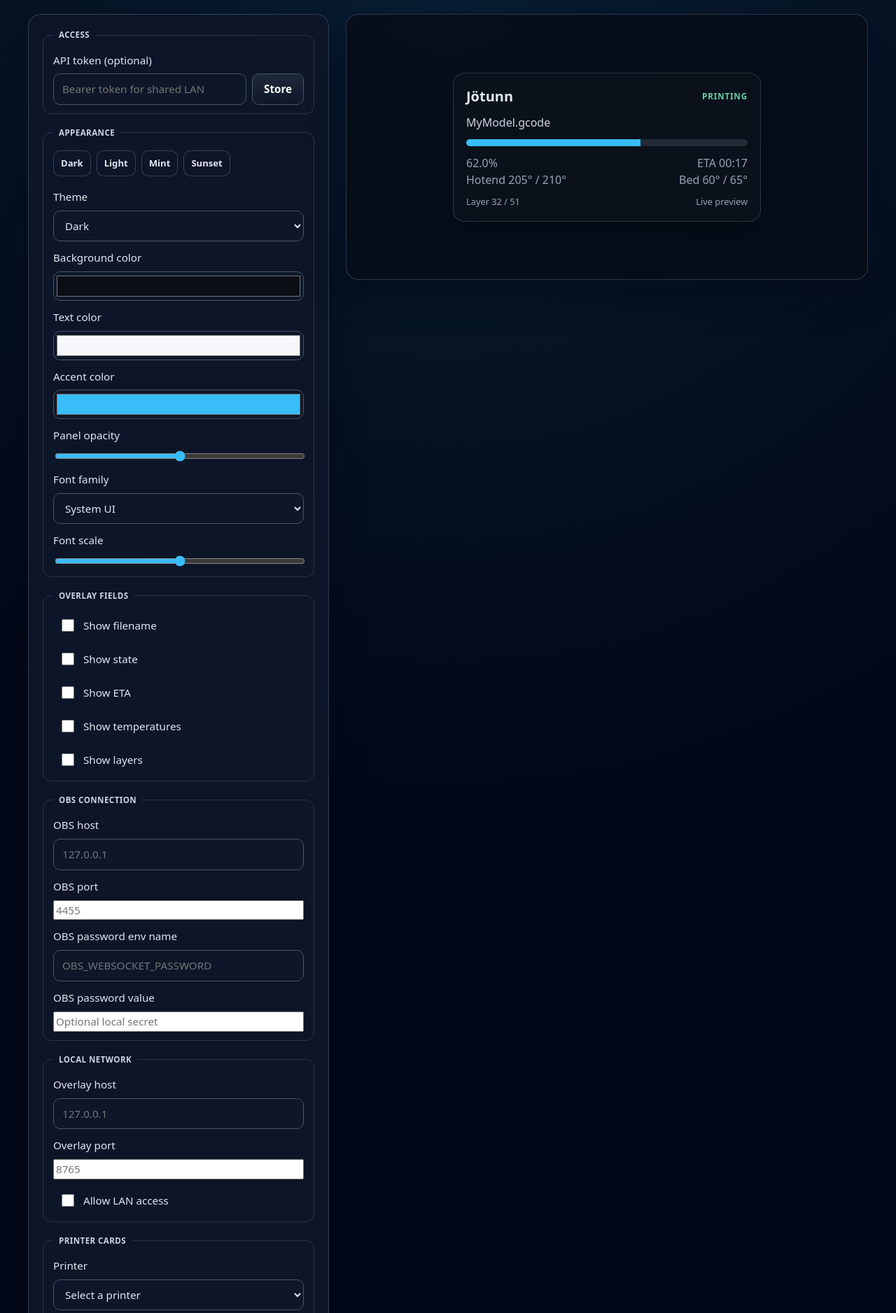
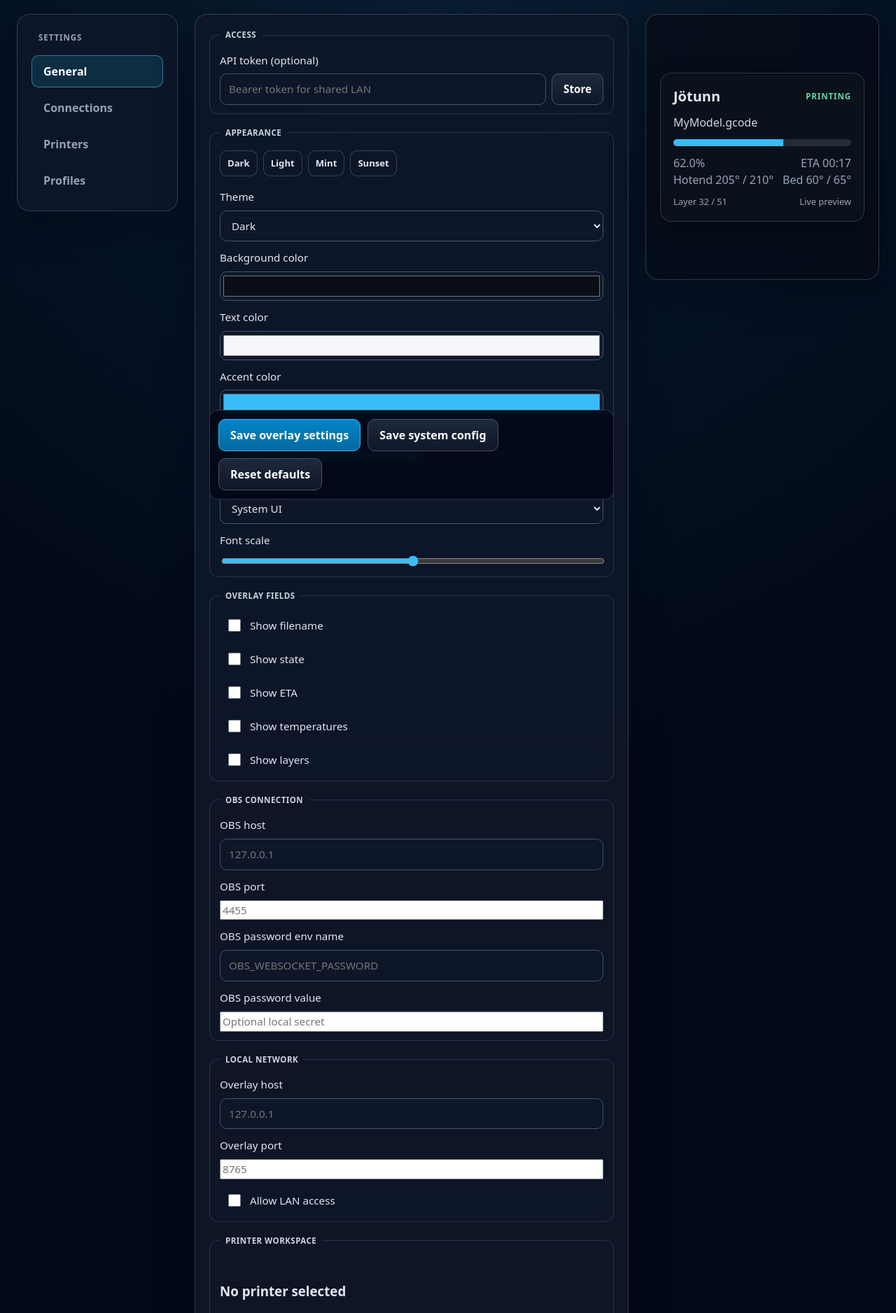
Before and after one commit to theLiRk/PrintDirectorV1, a Python web app: template printdirector/overlay/templates/settings.html in a window 1280 px wide. Shown: the part 70-1947 px from the top of the page at 70% size. Run offline with Jinja, Linux system fonts and the light colour scheme; the template is opened without the code that fills it, so the values that code supplies are empty.

Commit message:
Polish dashboard and shutdown handling
Improve settings navigation, printer style reuse, dashboard presentation, and graceful shutdown behavior.\n\nCo-authored-by: Copilot <223556219+Copilot@users.noreply.github.com>

```diff
--- a/printdirector/main.py
+++ b/printdirector/main.py
@@ -13,6 +13,8 @@ async def serve(args):
  rt=Runtime(cfg,args.demo); app=create_app(rt); server=uvicorn.Server(uvicorn.Config(app,host=cfg.overlay.host,port=cfg.overlay.port,log_level=cfg.logging.level.lower()))
  await rt.start()
  try: await server.serve()
+ except asyncio.CancelledError:
+  pass
  finally: await rt.stop()
  return 0
 def main():
--- a/printdirector/overlay/static/admin.js
+++ b/printdirector/overlay/static/admin.js
@@ -35,6 +35,12 @@ const importProfileInput = document.getElementById('import-profile');
 const tokenInput = document.getElementById('api-token');
 const tokenSaveButton = document.getElementById('token-save');
 const printerSelect = document.getElementById('printer-override-select');
+const printerPages = document.getElementById('printer-pages');
+const selectedPrinterTitle = document.getElementById('selected-printer-title');
+const selectedPrinterId = document.getElementById('selected-printer-id');
+const savePrinterStyleButton = document.getElementById('save-printer-style');
+const applyStyleTarget = document.getElementById('apply-style-target');
+const applyPrinterStyleButton = document.getElementById('apply-printer-style');
 const printerIdInput = document.getElementById('printer-id');
 const printerNameInput = document.getElementById('printer-name');
 const printerSceneInput = document.getElementById('printer-scene');
@@ -67,6 +73,22 @@ const allowLanInput = document.getElementById('allow-lan');
 
 let currentSettings = { ...defaults };
 let currentRuntimeConfig = { printers: [], obs: {}, overlay: {}, auth: {} };
+
+function activateSettingsSection(section) {
+  document.querySelectorAll('.settings-tab').forEach((button) => {
+    const active = button.dataset.section === section;
+    button.classList.toggle('active', active);
+    button.setAttribute('aria-selected', String(active));
+  });
+  document.querySelectorAll('[data-settings-section]').forEach((panel) => {
+    panel.hidden = panel.dataset.settingsSection !== section;
+  });
+}
+
+document.querySelectorAll('.settings-tab').forEach((button) => {
+  button.addEventListener('click', () => activateSettingsSection(button.dataset.section));
+});
+activateSettingsSection('general');
 
 function getToken() {
   const fromStorage = localStorage.getItem('printdirector-token');
@@ -152,6 +174,45 @@ function populatePrinterSelect(printerIds = []) {
     printerSelect.appendChild(option);
   });
   if (!printerSelect.value && printerIds.length) printerSelect.value = printerIds[0];
+  const printers = currentRuntimeConfig.printers || [];
+  printerPages.innerHTML = '';
+  printers.forEach((printer) => {
+    const button = document.createElement('button');
+    button.type = 'button';
+    button.className = 'printer-page-button';
+    button.dataset.printerId = printer.id;
+    button.innerHTML = `<strong>${escapeHtml(printer.name || printer.id)}</strong><small>${escapeHtml(printer.id)}</small>`;
+    button.addEventListener('click', () => {
+      printerSelect.value = printer.id;
+      syncPrinterInputsForSelectedPrinter();
+      applyPrinterOverrideControls(currentSettings, printer.id);
+      updateSelectedPrinterUI();
+    });
+    printerPages.appendChild(button);
+  });
+  applyStyleTarget.innerHTML = '<option value="">Apply saved style to…</option>';
+  printers.forEach((printer) => {
+    const option = document.createElement('option');
+    option.value = printer.id;
+    option.textContent = printer.name || printer.id;
+    applyStyleTarget.appendChild(option);
+  });
+  updateSelectedPrinterUI();
+}
+
+function escapeHtml(value) {
+  return String(value ?? '').replace(/[&<>"']/g, (character) => ({
+    '&': '&amp;', '<': '&lt;', '>': '&gt;', '"': '&quot;', "'": '&#39;'
+  }[character]));
+}
+
+function updateSelectedPrinterUI() {
+  const printer = (currentRuntimeConfig.printers || []).find((entry) => entry.id === printerSelect.value);
+  selectedPrinterTitle.textContent = printer ? (printer.name || printer.id) : 'No printer selected';
+  selectedPrinterId.textContent = printer ? `ID: ${printer.id}` : '';
+  document.querySelectorAll('.printer-page-button').forEach((button) => {
+    button.classList.toggle('active', button.dataset.printerId === printerSelect.value);
+  });
 }
 
 function syncPrinterInputsForSelectedPrinter() {
@@ -171,17 +232,9 @@ function syncPrinterInputsForSelectedPrinter() {
 
 function readRuntimeConfig() {
   const pid = printerSelect.value;
-  let printers = Array.isArray(currentRuntimeConfig.printers) ? currentRuntimeConfig.printers.map((printer) => ({
-    ...printer,
-    id: printer.id,
-    name: printerNameInput.value.trim() || printer.name || printer.id || 'Printer',
-    type: printerTypeInput.value || printer.type || 'klipper',
-    moonraker_url: printerMoonrakerInput.value.trim() || null,
-    bambu_url: printerBambuInput.value.trim() || null,
-    access_code: printerAccessCodeInput.value.trim() || null,
-    serial_number: printerSerialInput.value.trim() || null,
-    obs: { ...(printer.obs || {}), scene: printerSceneInput.value.trim() || printer.obs?.scene || 'Printer' }
-  })) : [];
+  let printers = Array.isArray(currentRuntimeConfig.printers)
+    ? currentRuntimeConfig.printers.map((printer) => ({ ...printer }))
+    : [];
   if (pid) {
     const index = printers.findIndex((printer) => printer.id === pid);
     if (index >= 0) {
@@ -196,17 +249,16 @@ function readRuntimeConfig() {
         serial_number: printerSerialInput.value.trim() || null,
         obs: { ...(printers[index].obs || {}), scene: printerSceneInput.value.trim() || printers[index].obs?.scene || 'Printer' }
       };
-    } else if (currentRuntimeConfig.printers && currentRuntimeConfig.printers.length) {
+    } else {
       printers.unshift({
-        ...currentRuntimeConfig.printers[0],
         id: printerIdInput.value.trim() || pid,
-        name: printerNameInput.value.trim() || currentRuntimeConfig.printers[0].name || pid,
+        name: printerNameInput.value.trim() || pid,
         type: printerTypeInput.value || 'klipper',
         moonraker_url: printerMoonrakerInput.value.trim() || null,
         bambu_url: printerBambuInput.value.trim() || null,
         access_code: printerAccessCodeInput.value.trim() || null,
         serial_number: printerSerialInput.value.trim() || null,
-        obs: { ...(currentRuntimeConfig.printers[0].obs || {}), scene: printerSceneInput.value.trim() || currentRuntimeConfig.printers[0].obs?.scene || 'Printer' }
+        obs: { scene: printerSceneInput.value.trim() || 'Printer' }
       });
     }
   }
@@ -252,6 +304,7 @@ function applyRuntimeConfig(config) {
   populatePrinterSelect(currentRuntimeConfig.printers.map((printer) => printer.id));
   if (!printerSelect.value && currentRuntimeConfig.printers.length) printerSelect.value = currentRuntimeConfig.printers[0].id;
   syncPrinterInputsForSelectedPrinter();
+  updateSelectedPrinterUI();
 }
 
 async function loadRuntimeConfig() {
@@ -432,6 +485,7 @@ addPrinterButton.addEventListener('click', () => {
   populatePrinterSelect(currentRuntimeConfig.printers.map((entry) => entry.id));
   printerSelect.value = nextId;
   syncPrinterInputsForSelectedPrinter();
+  updateSelectedPrinterUI();
   setStatus(`Added ${nextId}. Save system config to keep it.`, true, stamp());
 });
 
@@ -493,6 +547,31 @@ printerSelect.addEventListener('change', () => {
   if (!selected) return;
   applyPrinterOverrideControls(currentSettings, selected);
   syncPrinterInputsForSelectedPrinter();
+  updateSelectedPrinterUI();
+});
+
+savePrinterStyleButton.addEventListener('click', () => {
+  const selected = readPrinterOverride();
+  if (!selected) {
+    setStatus('Select a printer before saving its style.', false);
+    return;
+  }
+  localStorage.setItem('printdirector-printer-style', JSON.stringify(selected.override));
+  setStatus(`Saved style from ${selected.pid}.`, true, stamp());
+});
+
+applyPrinterStyleButton.addEventListener('click', () => {
+  const target = applyStyleTarget.value;
+  const source = localStorage.getItem('printdirector-printer-style');
+  if (!target || !source) {
+    setStatus('Save a printer style and choose a target printer first.', false);
+    return;
+  }
+  const overrideMap = { ...(currentSettings.printer_overrides || {}) };
+  overrideMap[target] = JSON.parse(source);
+  currentSettings.printer_overrides = overrideMap;
+  if (target === printerSelect.value) applyPrinterOverrideControls(currentSettings, target);
+  setStatus(`Applied saved style to ${target}. Save overlay settings to keep it.`, true, stamp());
 });
 
 saveSystemButton.addEventListener('click', async () => {
--- a/printdirector/overlay/templates/dashboard.html
+++ b/printdirector/overlay/templates/dashboard.html
@@ -1 +1 @@
-<!doctype html><html><head><meta charset="utf-8"><title>PrintDirector</title><link rel="stylesheet" href="/static/style.css"><link rel="stylesheet" href="/static/dashboard.css"></head><body><header><h1>PrintDirector</h1><div id="director"></div></header><nav><button data-action="return-auto">RETURN TO AUTO</button><button data-show="overview">SHOW OVERVIEW</button><button data-show="idle">SHOW IDLE</button><button data-stream="start">START STREAM</button><button data-stream="stop">STOP STREAM</button><a href="/settings" style="display:inline-block;background:#1e293b;color:white;border:1px solid #475569;border-radius:8px;padding:10px 14px;text-decoration:none;">SETTINGS</a><a href="/preview" style="display:inline-block;background:#0f766e;color:white;border:1px solid #0f766e;border-radius:8px;padding:10px 14px;text-decoration:none;">LIVE PREVIEW</a></nav><main id="overview" class="grid"></main><script src="/static/overlay.js"></script><script src="/static/dashboard.js"></script></body></html>
+<!doctype html><html><head><meta charset="utf-8"><title>PrintDirector</title><link rel="stylesheet" href="/static/style.css"><link rel="stylesheet" href="/static/dashboard.css"></head><body class="dashboard-page"><header><h1>PrintDirector</h1><div id="director"></div></header><nav><button data-action="return-auto">RETURN TO AUTO</button><button data-show="overview">SHOW OVERVIEW</button><button data-show="idle">SHOW IDLE</button><button data-stream="start">START STREAM</button><button data-stream="stop">STOP STREAM</button><a href="/settings">SETTINGS</a><a href="/preview">LIVE PREVIEW</a></nav><main id="overview" class="grid"></main><script src="/static/overlay.js"></script><script src="/static/dashboard.js"></script></body></html>
--- a/printdirector/overlay/templates/settings.html
+++ b/printdirector/overlay/templates/settings.html
@@ -36,12 +36,71 @@
     a { color: #7dd3fc; text-decoration: none; }
     .settings-layout {
       display: grid;
-      grid-template-columns: minmax(300px, 430px) minmax(300px, 1fr);
+      grid-template-columns: minmax(190px, 230px) minmax(420px, 620px) minmax(300px, 1fr);
       gap: 24px;
-      max-width: 1200px;
+      max-width: 1440px;
       margin: 0 auto;
       align-items: start;
     }
+    .settings-nav {
+      position: sticky;
+      top: 24px;
+      display: grid;
+      gap: 6px;
+      padding: 10px;
+    }
+    .settings-nav-title {
+      padding: 4px 10px 10px;
+      color: var(--muted);
+      font-size: 0.72rem;
+      font-weight: 700;
+      letter-spacing: 0.08em;
+      text-transform: uppercase;
+    }
+    .settings-nav button {
+      width: 100%;
+      border-color: transparent;
+      background: transparent;
+      color: var(--muted);
+      text-align: left;
+    }
+    .settings-nav button:hover,
+    .settings-nav button.active {
+      border-color: rgba(125, 211, 252, 0.45);
+      background: rgba(14, 116, 144, 0.25);
+      color: white;
+      box-shadow: none;
+    }
+    .printer-pages {
+      display: grid;
+      grid-template-columns: repeat(auto-fit, minmax(150px, 1fr));
+      gap: 8px;
+      margin-bottom: 14px;
+    }
+    .printer-page-button {
+      display: grid;
+      gap: 2px;
+      padding: 10px 12px;
+      text-align: left;
+    }
+    .printer-page-button small {
+      color: var(--muted);
+      font-size: 0.75rem;
+      font-weight: 400;
+    }
+    .printer-page-button.active {
+      border-color: rgba(125, 211, 252, 0.8);
+      background: rgba(14, 116, 144, 0.35);
+    }
+    .selected-printer {
+      display: flex;
+      justify-content: space-between;
+      align-items: baseline;
+      gap: 12px;
+      margin: 8px 0 14px;
+    }
+    .selected-printer h3 { margin: 0; }
+    .selected-printer span { color: var(--muted); font-size: 0.82rem; }
     .panel {
       background: var(--panel-bg);
       border: 1px solid var(--panel-border);
@@ -51,6 +110,10 @@
       backdrop-filter: blur(8px);
     }
     form { display: grid; gap: 18px; }
+    .settings-section { display: grid; gap: 18px; }
+    .section-heading { display: grid; gap: 4px; }
+    .section-heading h2 { margin: 0; font-size: 1.25rem; }
+    .section-heading p { margin: 0; color: var(--muted); font-size: 0.9rem; }
     fieldset {
       border: 1px solid rgba(148, 163, 184, 0.22);
       border-radius: 12px;
@@ -108,6 +171,20 @@
       min-height: 24px; color: var(--success); font-size: 0.94rem;
     }
     .actions { display: flex; gap: 10px; flex-wrap: wrap; }
+    .sticky-actions {
+      position: sticky;
+      bottom: 16px;
+      z-index: 2;
+      padding: 12px;
+      border: 1px solid var(--panel-border);
+      border-radius: 12px;
+      background: rgba(2, 8, 23, 0.92);
+      backdrop-filter: blur(8px);
+    }
+    .actions button[type="submit"] {
+      background: linear-gradient(180deg, #0284c7, #0369a1);
+      border-color: #38bdf8;
+    }
     button {
       appearance: none; border: 1px solid #475569; border-radius: 10px; cursor: pointer;
       background: linear-gradient(180deg, rgba(30, 41, 59, 1), rgba(15, 23, 42, 1));
@@ -146,6 +223,9 @@
     .preview-actions { display: flex; justify-content: space-between; align-items: center; margin-top: 10px; color: var(--muted); font-size: 0.8rem; }
     @media (max-width: 800px) {
       .settings-layout { grid-template-columns: 1fr; }
+      .settings-nav { position: static; display: flex; overflow-x: auto; }
+      .settings-nav-title { display: none; }
+      .settings-nav button { width: auto; white-space: nowrap; }
       body { padding: 20px 16px 32px; }
       header { flex-direction: column; align-items: flex-start; }
     }
@@ -158,9 +238,16 @@
   </header>
 
   <div class="settings-layout">
+    <nav class="panel settings-nav" aria-label="Settings sections">
+      <div class="settings-nav-title">Settings</div>
+      <button type="button" class="settings-tab active" data-section="general">General</button>
+      <button type="button" class="settings-tab" data-section="connections">Connections</button>
+      <button type="button" class="settings-tab" data-section="printers">Printers</button>
+      <button type="button" class="settings-tab" data-section="profiles">Profiles</button>
+    </nav>
     <div class="panel">
       <form id="settings-form">
-        <fieldset>
+        <fieldset data-settings-section="general">
           <legend>Access</legend>
           <label>API token (optional)
             <div class="token-row">
@@ -170,7 +257,7 @@
           </label>
         </fieldset>
 
-        <fieldset>
+        <fieldset data-settings-section="general">
           <legend>Appearance</legend>
           <div class="preset-row" aria-label="Theme presets">
             <button type="button" class="preset-btn" data-preset="dark">Dark</button>
@@ -208,7 +295,7 @@
           </label>
         </fieldset>
 
-        <fieldset>
+        <fieldset data-settings-section="general">
           <legend>Overlay fields</legend>
           <label class="checkbox-row"><input type="checkbox" name="show_filename"> Show filename</label>
           <label class="checkbox-row"><input type="checkbox" name="show_state"> Show state</label>
@@ -217,7 +304,7 @@
           <label class="checkbox-row"><input type="checkbox" name="show_layers"> Show layers</label>
         </fieldset>
 
-        <fieldset>
+        <fieldset data-settings-section="connections">
           <legend>OBS connection</legend>
           <label>OBS host
             <input type="text" id="obs-host" placeholder="127.0.0.1" />
@@ -233,7 +320,7 @@
           </label>
         </fieldset>
 
-        <fieldset>
+        <fieldset data-settings-section="connections">
           <legend>Local network</legend>
           <label>Overlay host
             <input type="text" id="overlay-host" placeholder="127.0.0.1" />
@@ -244,14 +331,17 @@
           <label class="checkbox-row"><input type="checkbox" id="allow-lan"> Allow LAN access</label>
         </fieldset>
 
-        <fieldset>
-          <legend>Printer cards</legend>
-          <label>Printer
-            <select id="printer-override-select"><option value="">Select a printer</option></select>
-          </label>
+        <fieldset data-settings-section="printers">
+          <legend>Printer workspace</legend>
+          <div id="printer-pages" class="printer-pages" aria-label="Printers"></div>
+          <select id="printer-override-select" hidden aria-hidden="true"><option value="">Select a printer</option></select>
+          <div class="selected-printer">
+            <h3 id="selected-printer-title">No printer selected</h3>
+            <span id="selected-printer-id"></span>
+          </div>
           <div class="profile-row">
             <button type="button" id="add-printer">Add printer</button>
-            <button type="button" id="remove-printer">Remove selected</button>
+            <button type="button" id="remove-printer">Remove this printer</button>
             <button type="button" id="test-printer">Test connection</button>
           </div>
           <label>Printer ID
@@ -299,9 +389,16 @@
           <div class="checkbox-row"><input type="checkbox" id="printer-show-temps"> Show temperatures</div>
           <div class="checkbox-row"><input type="checkbox" id="printer-show-layers"> Show layers</div>
           <button type="button" id="clear-printer-override">Clear override for selected printer</button>
+          <div class="profile-row">
+            <button type="button" id="save-printer-style">Save this printer's style</button>
+            <select id="apply-style-target" aria-label="Apply saved style to">
+              <option value="">Apply saved style to…</option>
+            </select>
+            <button type="button" id="apply-printer-style">Apply saved style</button>
+          </div>
         </fieldset>
 
-        <fieldset>
+        <fieldset data-settings-section="profiles">
           <legend>Profile</legend>
           <div class="profile-row">
             <input type="text" id="profile-name" placeholder="Profile name" aria-label="Profile name" />
@@ -318,7 +415,7 @@
           </div>
         </fieldset>
 
-        <div class="actions">
+        <div class="actions sticky-actions">
           <button type="submit">Save overlay settings</button>
           <button type="button" id="save-system-config">Save system config</button>
           <button type="button" id="reset-settings">Reset defaults</button>
```
Also changed, not shown: printdirector/app.py (+17 -1 lines), printdirector/overlay/static/dashboard.css (+64 -1 lines), printdirector/printers/manager.py (+10 -1 lines), printdirector/overlay/static/overlay.js.
